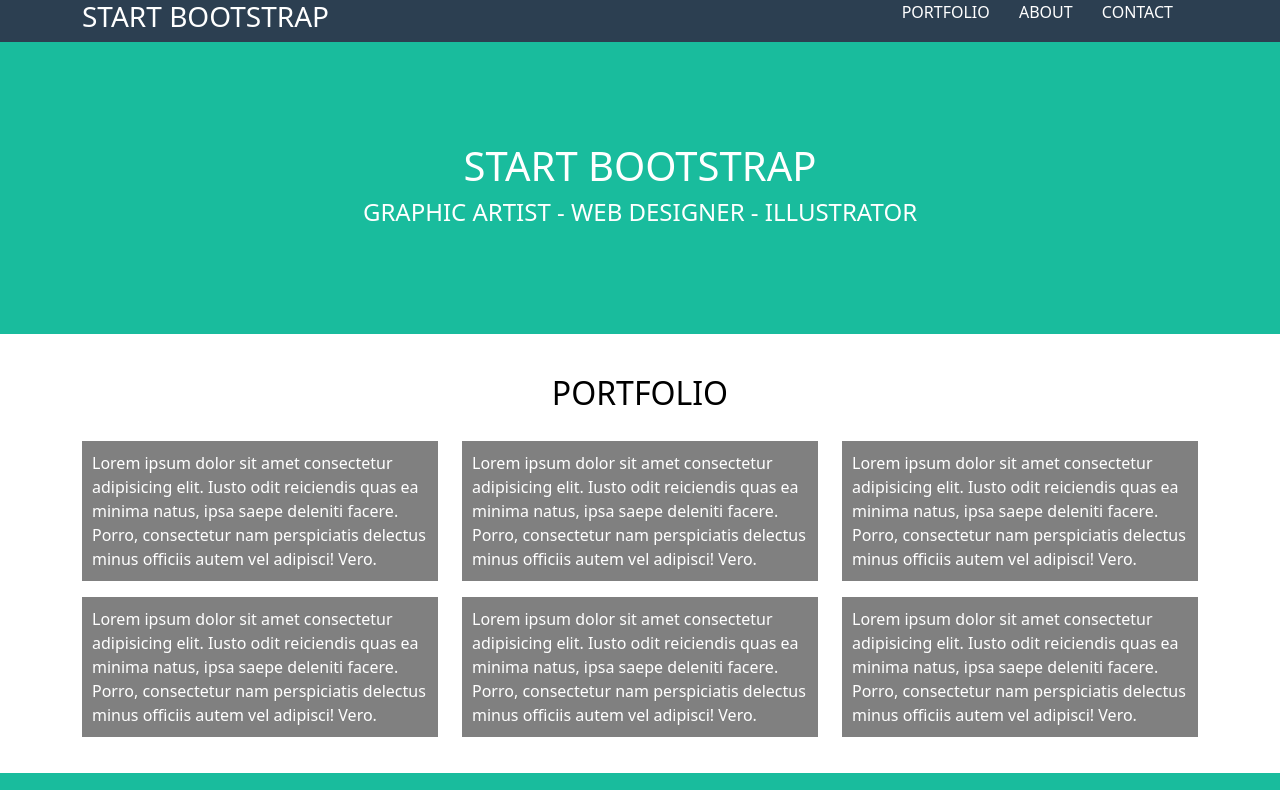
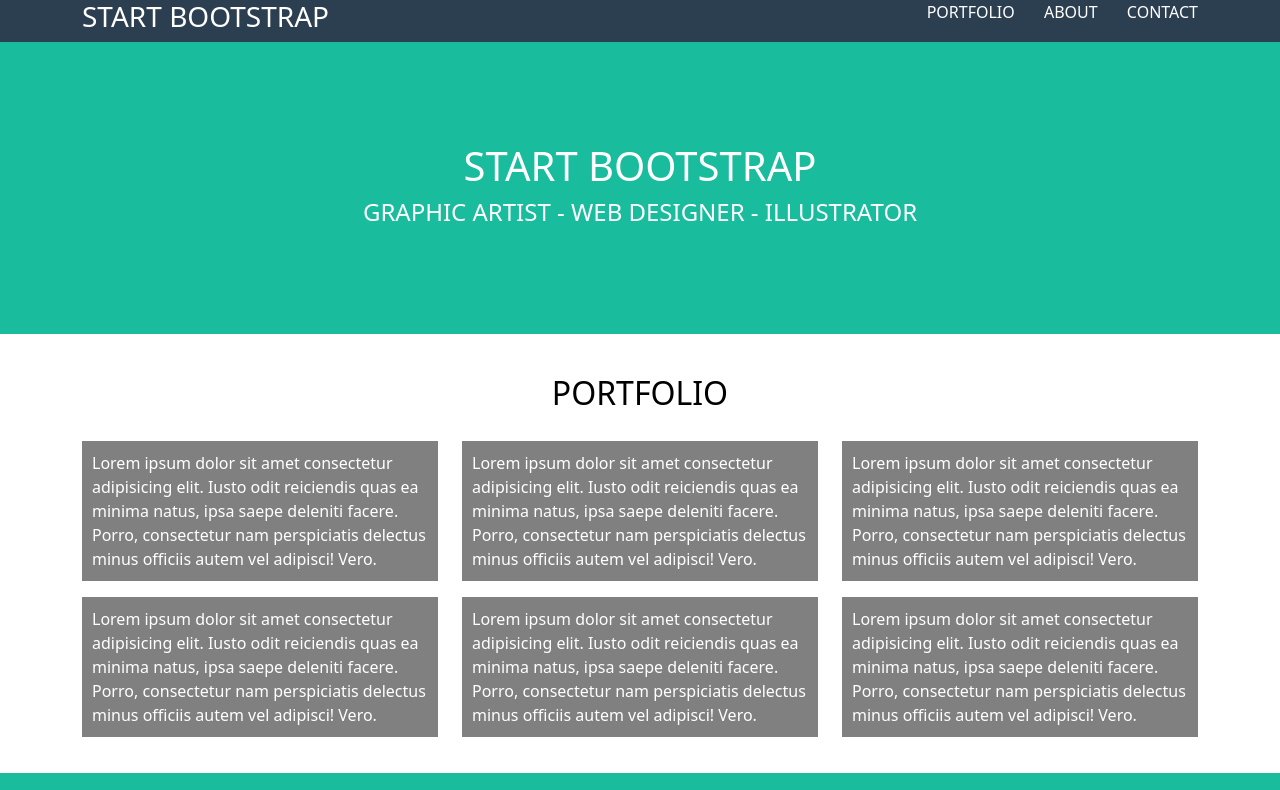
Before and after one commit to touros91/html-css-bootstrap-freelancer, a plain HTML site: page index.html in a window 1280 px wide. Shown: the top 790 px of the page. Drawn offline with nearby package versions, Linux system fonts and the light colour scheme.

Commit message:
Refactoring

```diff
--- a/css/style.css
+++ b/css/style.css
@@ -28,7 +28,7 @@ button {
 ul li {
     display: inline-block;
     list-style: none;
-    padding-right: 25px;
+    padding-left: 25px;
 }
 
 ul li a {
```
